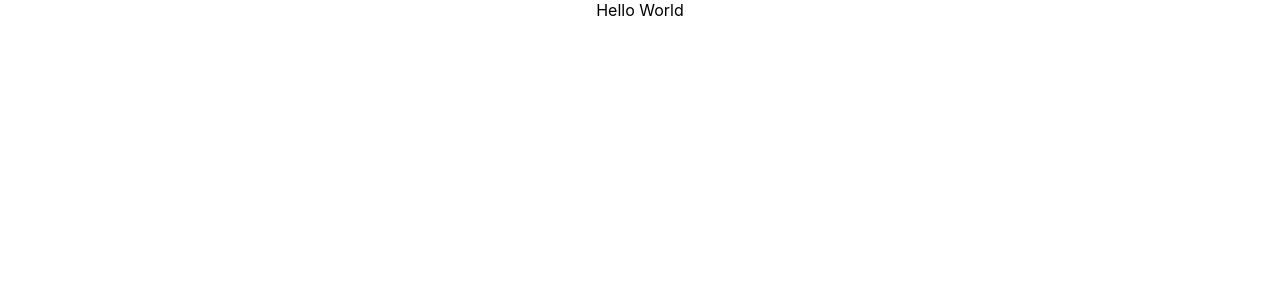
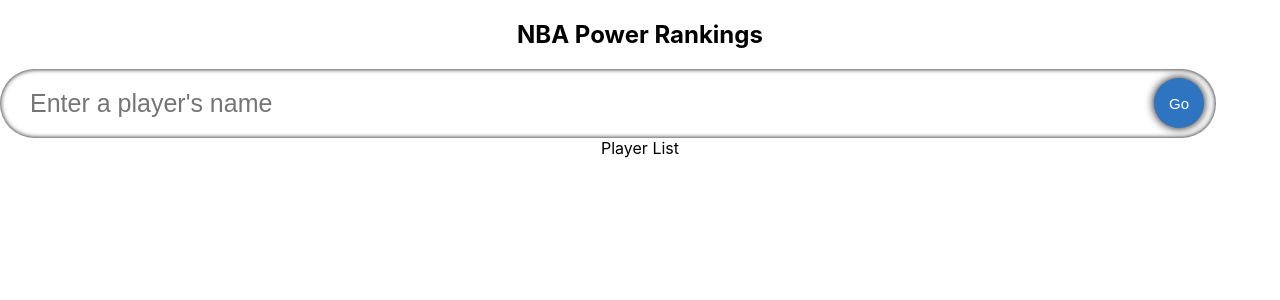
Before and after one commit to fangethan/nba-power-rankings, a React (Create React App) app: page / in a window 1280 px wide. Shown: the top 300 px of the page. Built offline with nearby package versions, Linux system fonts and the light colour scheme.

Commit message:
Add new components and create input bar

```diff
--- a/src/App.tsx
+++ b/src/App.tsx
@@ -1,11 +1,12 @@
 import React from 'react';
 import logo from './logo.svg';
 import './App.css';
+import HomePage from './components/HomePage';
 
 function App() {
   return (
     <div className="App">
-      Hello World
+        <HomePage />
     </div>
   );
 }
--- /dev/null
+++ b/src/components/HomePage.tsx
@@ -0,0 +1,18 @@
+import React, { useState } from 'react'
+import InputPlayerField from './InputPlayerField'
+import PlayerList from './PlayerList'
+
+export const HomePage = () => {
+    const [playerName, setplayerName] = useState("")
+
+
+    return (
+        <div>
+            <h2>NBA Power Rankings</h2>
+            <InputPlayerField />
+            <PlayerList />
+        </div>
+    )
+}
+
+export default HomePage;
--- /dev/null
+++ b/src/components/InputPlayerField.tsx
@@ -0,0 +1,14 @@
+import '../styles/style.css';
+import React from 'react'
+
+export const InputPlayerField = () => {
+
+    return (
+        <form className="player_input">
+            <input type="input" placeholder="Enter a player's name" className="player_input_box" />
+            <button className="player_input_submit" type="submit">Go</button>
+        </form>
+    )
+}
+
+export default InputPlayerField;
--- /dev/null
+++ b/src/components/PlayerList.tsx
@@ -0,0 +1,11 @@
+import React from 'react'
+
+export const PlayerList = () => {
+    return (
+        <div>
+            Player List
+        </div>
+    )
+}
+
+export default PlayerList;
--- /dev/null
+++ b/src/styles/style.css
@@ -0,0 +1,45 @@
+.player_input {
+    display: flex;
+    width: 95%;
+    position: relative;
+    align-items: center;
+  }
+
+  .player_input_box {
+    width: 100%;
+    border-radius: 50px;
+    padding: 20px 30px;
+    font-size: 25px;
+    border: none;
+    transition: 0.2s;
+    box-shadow: inset 0 0 5px black;
+  }
+
+  .player_input_box:focus {
+    box-shadow: 0 0 10px 1000px rgba(0, 0, 0, 0.5);
+    outline: none;
+  }
+
+  .player_input_submit {
+    position: absolute;
+    width: 50px;
+    height: 50px;
+    margin: 12px;
+    border-radius: 50px;
+    right: 0px;
+    border: none;
+    font-size: 15px;
+    background-color: #2f74c0;
+    color: white;
+    transition: 0.2s all;
+    box-shadow: 0 0 10px black;
+  }
+
+  .player_input_submit:hover {
+    background-color: #388ae2;
+  }
+
+  .player_input_submit:active {
+    transform: scale(0.8);
+    box-shadow: 0 0 5px black;
+  }
```
